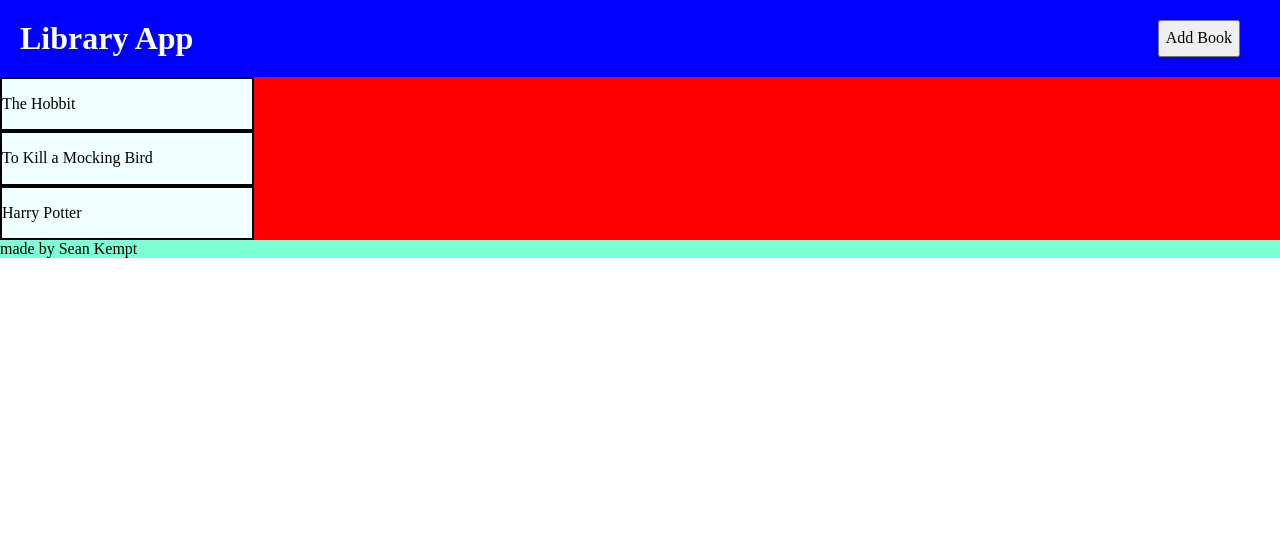
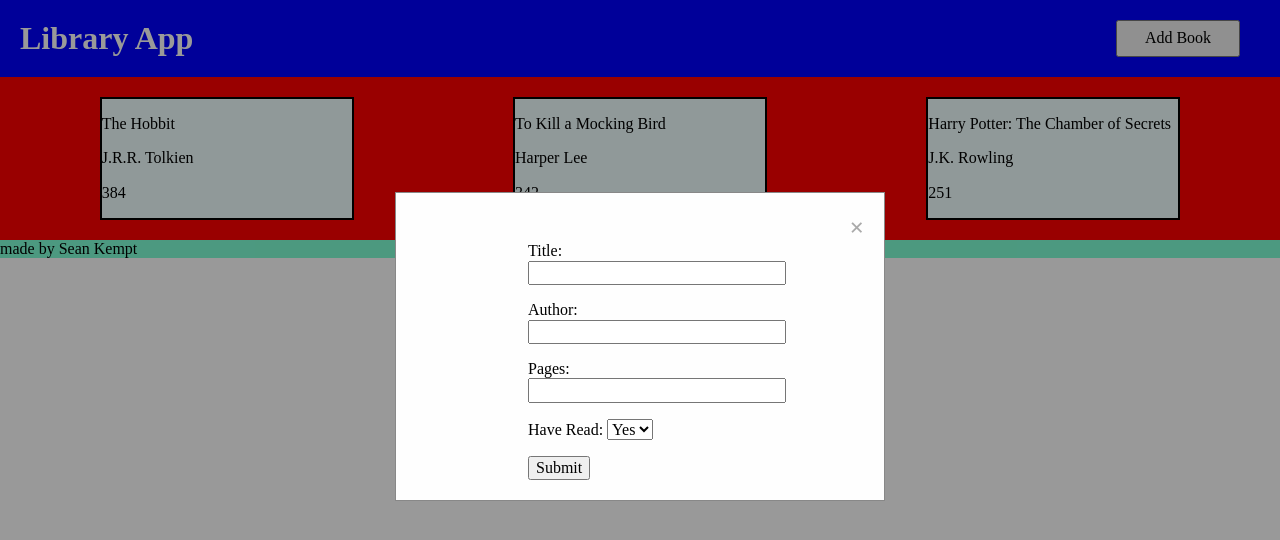
Before and after one commit to SeanKempt/LibraryApp, a website: page index.html in a window 1280 px wide. Both pictures are taken after a click on the button "Add Book". Drawn offline with nearby package versions, Linux system fonts and the light colour scheme.

Commit message:
Add modal and modal form

```diff
--- a/app.js
+++ b/app.js
@@ -1,3 +1,21 @@
+let modal = document.getElementById("bookmodal");
+let bookbtn = document.getElementById("new-book");
+let close = document.getElementsByClassName("close")[0];
+
+bookbtn.addEventListener("click", () => {
+  modal.style.display = "block";
+});
+
+close.addEventListener("click", () => {
+  modal.style.display = "none";
+});
+
+window.addEventListener("click", (event) => {
+  if (event.target == modal) {
+    modal.style.display = "none";
+  }
+});
+
 let library = [];
 
 class Book {
@@ -6,9 +24,10 @@ class Book {
     this.author = author;
     this.pages = pages;
     this.read = read;
-    this.showInfo = function () {
-      return `${title} by ${author}, ${pages} pages, ${read}.`;
-    };
+  }
+
+  showInfo() {
+    return `${this.title} by ${this.author}, ${this.pages} pages, ${this.read}.`;
   }
 }
 
--- a/index.html
+++ b/index.html
@@ -11,22 +11,59 @@
 </head>
 
 <body>
+    <div class="wrapper">
         <header id="header-container">
             <h1>Library App</h1>
             <button id="new-book">Add Book</button>
         </header>
+        <div class="modal" id="bookmodal">
+            <div class="modal-content">
+                <span class="close">&times;</span>
+                <div class="form-container">
+                    <form>
+                        <p>
+                            <label for="title">Title:</label>
+                            <input type="text" id="title" name="title">
+                        </p>
+                        <p>
+                            <label for="author">Author:</label>
+                            <input type="text" name="author" id="author">
+                        </p>
+                        <p>
+                            <label for="pages">Pages:</label>
+                            <input type="number" name="pages" id="pages">
+                        </p>
+                        <p>
+                            <label for="read">Have Read:</label>
+                            <select name="read" id="read">
+                                <option value="yes">Yes</option>
+                                <option value="no">No</option>
+                            </select>
+                        </p>
+                        <button type="button" id="book-submit">Submit</button>
+                    </form>
+                </div>
+            </div>
+        </div>
         <main id="main-container">
             <div class="book-card">
-            <p>The Hobbit</p>
+                <p class="title">The Hobbit</p>
+                <p class="author">J.R.R. Tolkien</p>
+                <p class="pages">384</p>
             </div>
             <div class="book-card">
-            <p>To Kill a Mocking Bird</p>
+                <p class="title">To Kill a Mocking Bird</p>
+                <p class="author">Harper Lee</p>
+                <p class="pages">342</p>
             </div>
             <div class="book-card">
-            <p>Harry Potter</p>
+                <p>Harry Potter: The Chamber of Secrets</p>
+                <p>J.K. Rowling</p>
+                <p>251</p>
             </div>
         </main>
         <footer id="footer-container">made by Sean Kempt</footer>
+    </div>
     <script src="app.js"></script>
 </body>
 
--- a/style.css
+++ b/style.css
@@ -1,11 +1,58 @@
 h1 {
     margin: 0;
+}
+
+
+
+.form-container {
+    width: 250px;
+    clear: both;
+    margin-left: 25%;
+}
+
+.form-container input {
+    width: 100%;
+    clear: both;
 }
 
 .book-card {
     width: 250px;
     background-color: azure;
     border: 2px solid black;
+}
+
+.modal {
+    display: none;
+    width: 100%;
+    height: 100%;
+    position: fixed;
+    z-index: 1;
+    left: 0;
+    top: 0;
+    background-color: rgb(0,0,0);
+    background-color: rgba(0,0,0,0.4);
+}
+
+.modal-content {
+    background-color: #fefefe;
+    margin: 15% auto;
+    padding: 20px;
+    border: 1px solid #888;
+    width: 35%;
+}
+
+.close {
+    color: #aaa;
+    float: right;
+    font-size: 2vw;
+    font-weight: bold;
+}
+
+.close:hover,
+.close:focus {
+  color: black;
+  text-decoration: none;
+  cursor: pointer;
 }
 
 #header-container {
@@ -17,7 +64,11 @@ h1 {
 
 #main-container {
     display: grid;
+    grid-template-columns: 1fr 1fr 1fr;
+    grid-template-rows: 1fr;
+    justify-items: center;
     background-color: red;
+    padding: 20px;
 }
 
 #footer-container {
@@ -27,4 +78,5 @@ h1 {
 #new-book {
     margin-left: auto;
     margin-right: 20px;
+    width: 10%;
 }
```
Lines whose indentation alone changed are shown as unchanged.
